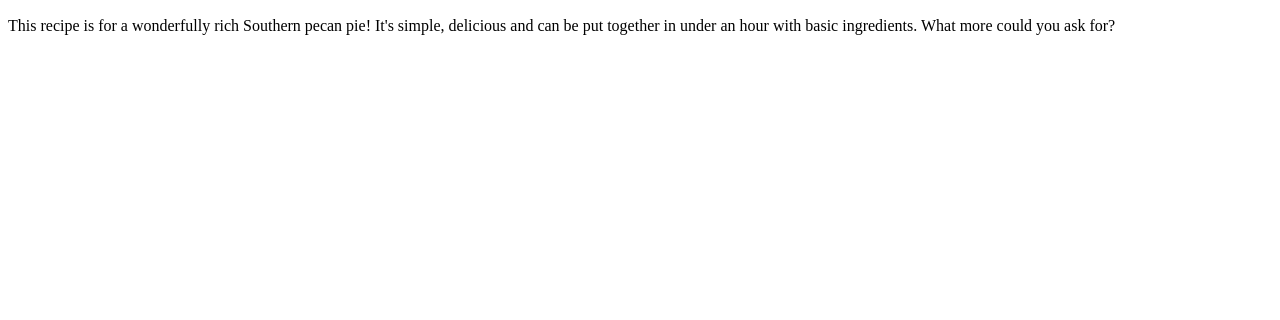
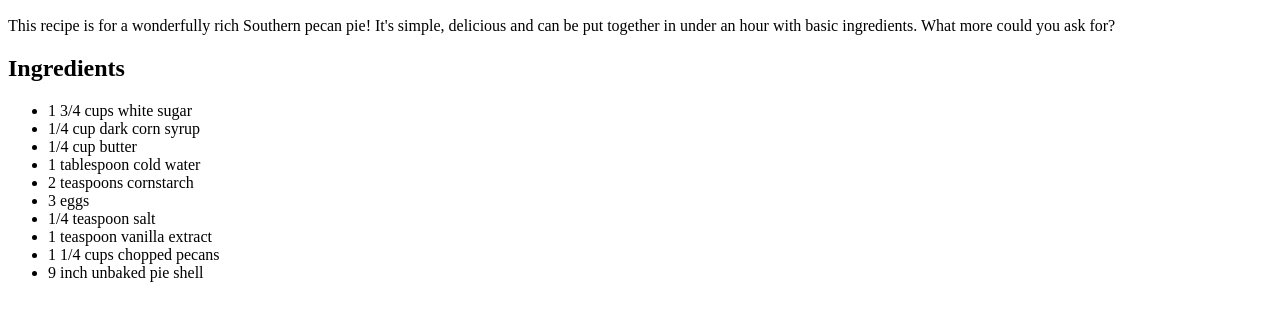
Before and after one commit to thealmightyevie/odin-recipes, a plain HTML site: page recipes/pecan-pie.html in a window 1280 px wide. Shown: the part 434-754 px from the top of the page. Drawn offline with Linux system fonts and the light colour scheme.

Commit message:
Introduce pecan pie ingredients

```diff
--- a/recipes/pecan-pie.html
+++ b/recipes/pecan-pie.html
@@ -9,5 +9,18 @@
         <img src="https://www.allrecipes.com/thmb/uP822yiQ5vHNb3lmv1vWEI2tdYY=/750x0/filters:no_upscale():max_bytes(150000):strip_icc():format(webp)/9487-pecan-pie-con-poulos-ar-mag-1x1-1-21d905e9c7a045e2947636268caaa409.jpg" alt="pecan pie">
         <h2>Description</h2>
         <p>This recipe is for a wonderfully rich Southern pecan pie! It's simple, delicious and can be put together in under an hour with basic ingredients. What more could you ask for?</p>
+        <h2>Ingredients</h2>
+        <ul>
+            <li>1 3/4 cups white sugar</li>
+            <li>1/4 cup dark corn syrup</li>
+            <li>1/4 cup butter</li>
+            <li>1 tablespoon cold water</li>
+            <li>2 teaspoons cornstarch</li>
+            <li>3 eggs</li>
+            <li>1/4 teaspoon salt</li>
+            <li>1 teaspoon vanilla extract</li>
+            <li>1 1/4 cups chopped pecans</li>
+            <li>9 inch unbaked pie shell</li>
+        </ul>
     </body>
 </html>
```
